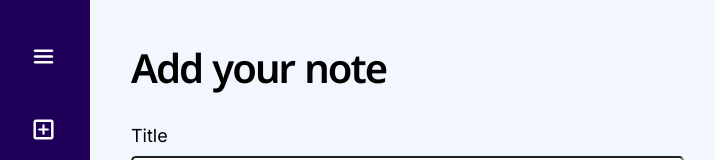
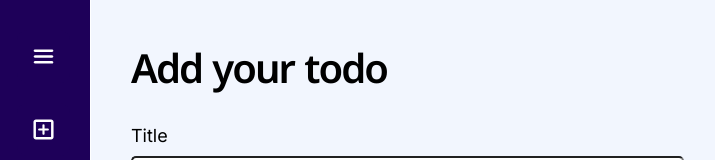
Before and after one commit to gautamjuyal/todo-app-vue, a Vue app: page /add in a window 1280 px wide. Shown: the top 160 px of the page, without its empty margins (3-718 px from the left). Built offline with nearby package versions, Linux system fonts and the light colour scheme.

Commit message:
text correction

```diff
--- a/src/views/AddTodoView.vue
+++ b/src/views/AddTodoView.vue
@@ -1,6 +1,6 @@
 <template>
   <div class="add-todo-page">
-    <h1 class="main-view-header">Add your note</h1>
+    <h1 class="main-view-header">Add your todo</h1>
     <form @submit.prevent="submitHandler">
       <div class="input-field">
         <label for="new-todo-title">Title</label>
```
